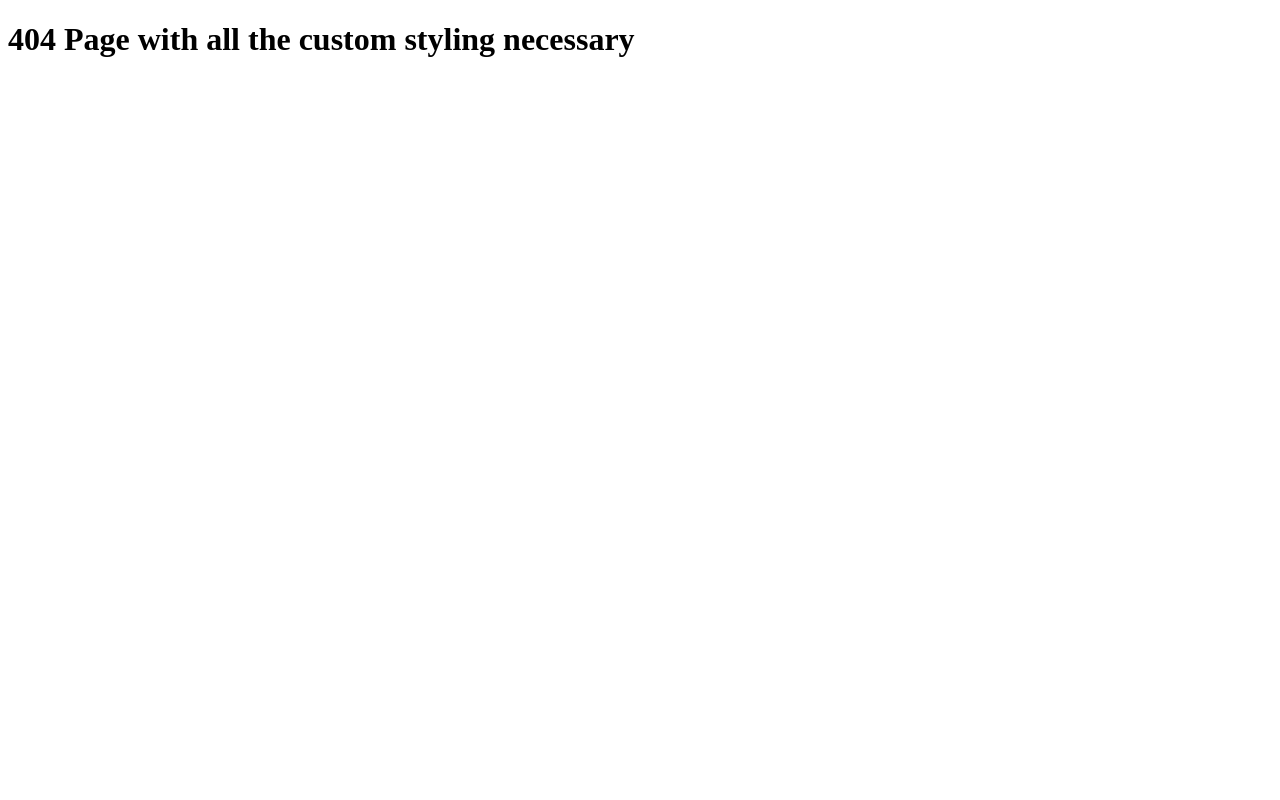
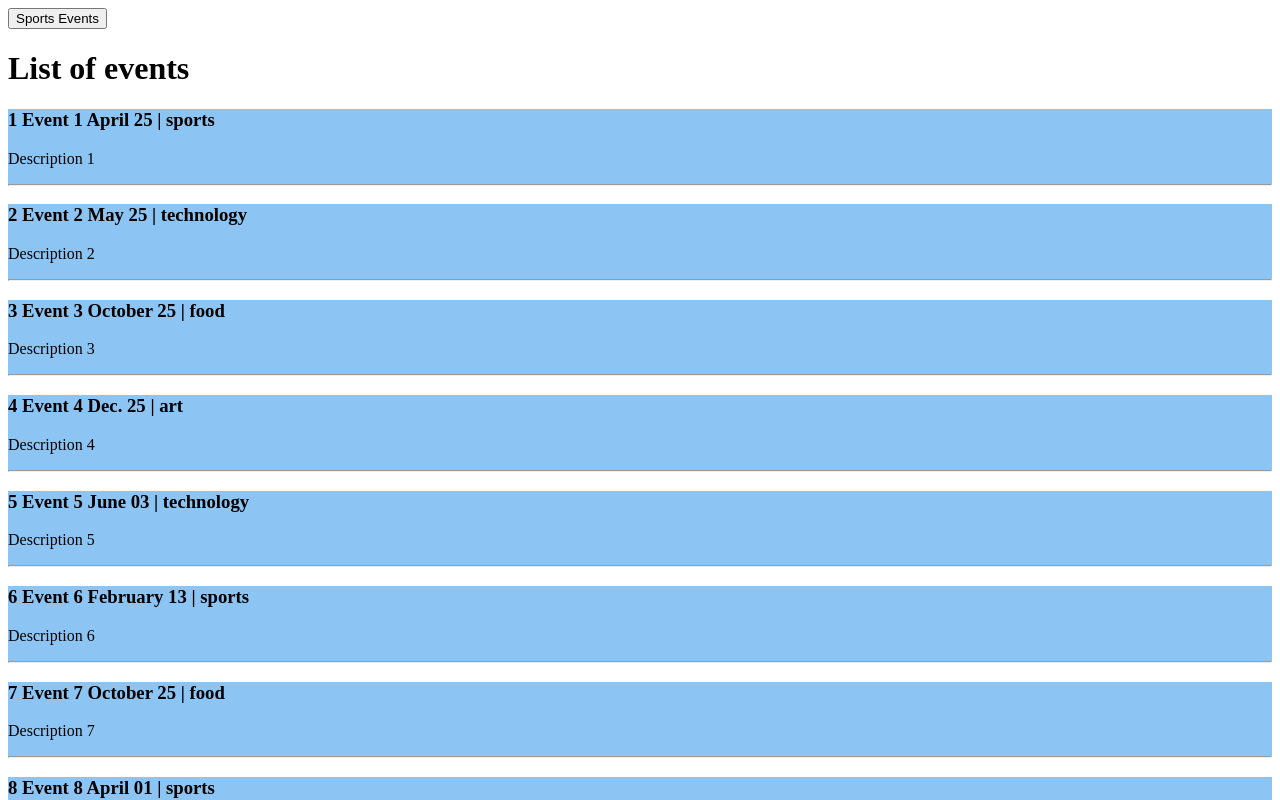
Before and after one commit to NajibBelhadj/nextJS, a Next.js app: page /events in a window 1280 px wide. Before the commit this address had no page. Shown: the top 800 px of the page. Built offline with nearby package versions, Linux system fonts and the light colour scheme; data requests are answered from the project's data file.

Commit message:
Pre rendering + Client side Data Fetching

```diff
--- a/db.json
+++ b/db.json
@@ -1,4 +1,76 @@
 {
+  "events": [
+    {
+      "id": 1,
+      "title": "Event 1",
+      "description": "Description 1",
+      "category": "sports",
+      "date": "April 25"
+    },
+    {
+      "id": 2,
+      "title": "Event 2",
+      "description": "Description 2",
+      "category": "technology",
+      "date": "May 25"
+    },
+    {
+      "id": 3,
+      "title": "Event 3",
+      "description": "Description 3",
+      "category": "food",
+      "date": "October 25"
+    },
+    {
+      "id": 4,
+      "title": "Event 4",
+      "description": "Description 4",
+      "category": "art",
+      "date": "Dec. 25"
+    },
+    {
+      "id": 5,
+      "title": "Event 5",
+      "description": "Description 5",
+      "category": "technology",
+      "date": "June 03"
+    },
+    {
+      "id": 6,
+      "title": "Event 6",
+      "description": "Description 6",
+      "category": "sports",
+      "date": "February 13"
+    },
+    {
+      "id": 7,
+      "title": "Event 7",
+      "description": "Description 7",
+      "category": "food",
+      "date": "October 25"
+    },
+    {
+      "id": 8,
+      "title": "Event 8",
+      "description": "Description 8",
+      "category": "sports",
+      "date": "April 01"
+    },
+    {
+      "id": 9,
+      "title": "Event 9",
+      "description": "Description 9",
+      "category": "art",
+      "date": "June 09"
+    },
+    {
+      "id": 10,
+      "title": "Event 10",
+      "description": "Description 10",
+      "category": "sports",
+      "date": "May 18"
+    }
+  ],
   "dashboard": {
     "posts": 5,
     "likes": 120,
--- /dev/null
+++ b/pages/events.js
@@ -0,0 +1,50 @@
+import { useRouter } from "next/router";
+import { useState } from "react";
+
+export default function Events({ eventList }) {
+    const [events, setEvents] = useState(eventList)
+    const router = useRouter()
+    const fetchSportsEvents = async () => {
+        const res = await fetch('http://localhost:4000/events?category=sports');
+        const data = await res.json();
+        setEvents(data)
+        router.push('/events?category=sports', undefined, { shallow: true })
+    }
+    return (
+        <>
+            <button onClick={fetchSportsEvents}>Sports Events</button>
+            <h1>List of events</h1>
+            {
+                events.map(event => {
+                    return (
+                        <div key={event.id} style={{ backgroundColor: "rgba(12, 131, 229, 0.47)" }}>
+                            <h3>
+                                {event.id} {event.title} {event.date} | {event.category}
+                            </h3>
+                            <p>{event.description}</p>
+                            <hr />
+                        </div>
+                    )
+                })
+            }
+
+        </>
+    )
+}
+
+export async function getServerSideProps(context) {
+    try {
+        const { query } = context
+        const { category } = query
+        const queryString = category ? 'category=sports' : '';
+        const res = await fetch(`http://localhost:4000/events?${queryString}`);
+        const data = await res.json();
+        return {
+            props: {
+                eventList: data,
+            }
+        }
+    } catch (error) {
+        console.log("some error", error);
+    }
+}
```
Also changed, not shown: pages/index.js (+12 -2 lines).
